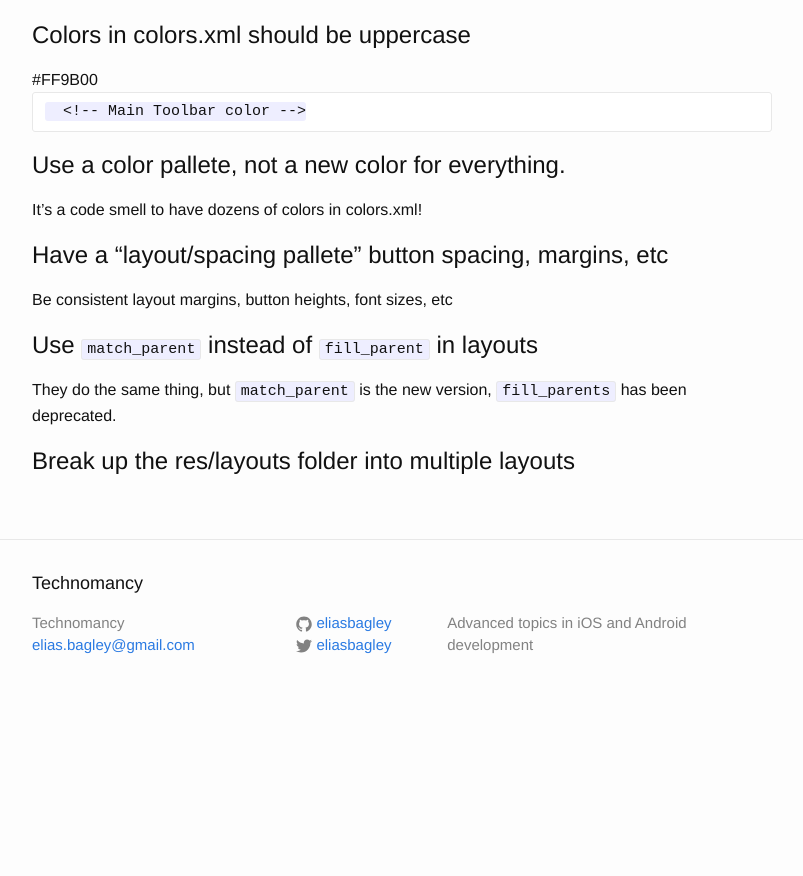
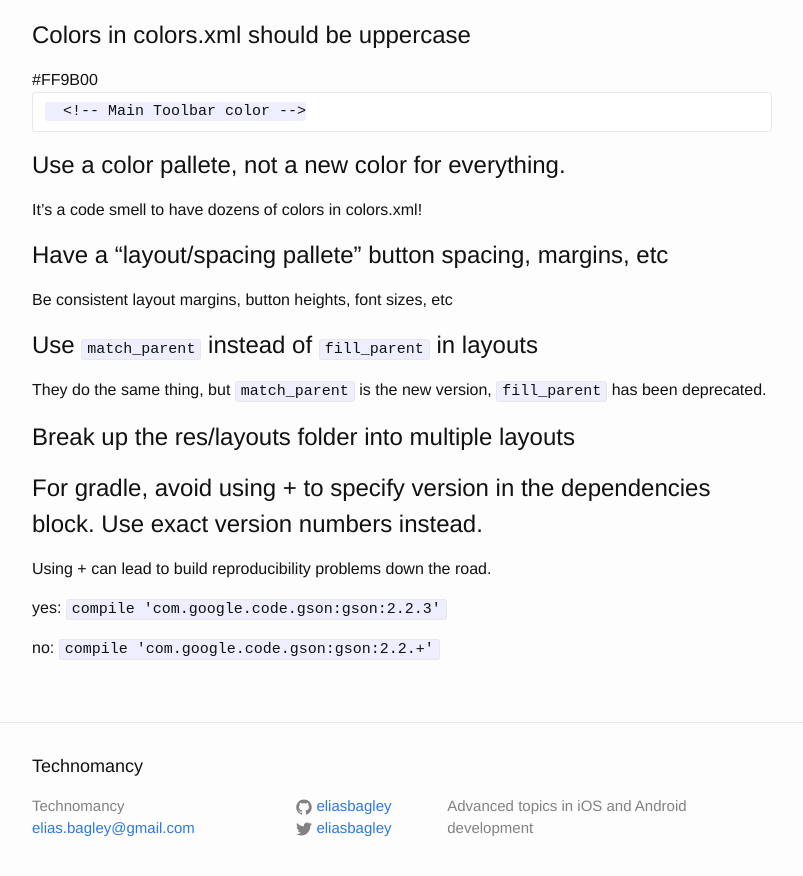
Before and after one commit to eliasbagley/eliasbagley.github.io, a Jekyll site: the page built from _posts/2015-10-27-android-style-guide.markdown, in a window 1280 px wide and 900 px high, scrolled down 8093 px. Shown: the top 876 px of the window, without its empty margins (238-1041 px from the left). Built offline with Jekyll 4.4.1, drawn with Linux system fonts in a browser that asks for light colours; Markdown is read by kramdown in place of the engine named in the settings; comment, search, counter and statistics services are not loaded; before the commit the page ends 8810 px from its top, so only the background shows below that.

Commit message:
Update style guide

```diff
--- a/_posts/2015-10-27-android-style-guide.markdown
+++ b/_posts/2015-10-27-android-style-guide.markdown
@@ -377,6 +377,16 @@ Be consistent layout margins, button heights, font sizes, etc
 
 # Use `match_parent` instead of `fill_parent` in layouts
 
-They do the same thing, but `match_parent` is the new version, `fill_parents` has been deprecated.
+They do the same thing, but `match_parent` is the new version, `fill_parent` has been deprecated.
 
 # Break up the res/layouts folder into multiple layouts
+
+# For gradle, avoid using + to specify version in the dependencies block. Use exact version numbers instead.
+
+Using + can lead to build reproducibility problems down the road.
+
+yes:
+`compile 'com.google.code.gson:gson:2.2.3'`
+
+no:
+`compile 'com.google.code.gson:gson:2.2.+'`
```
